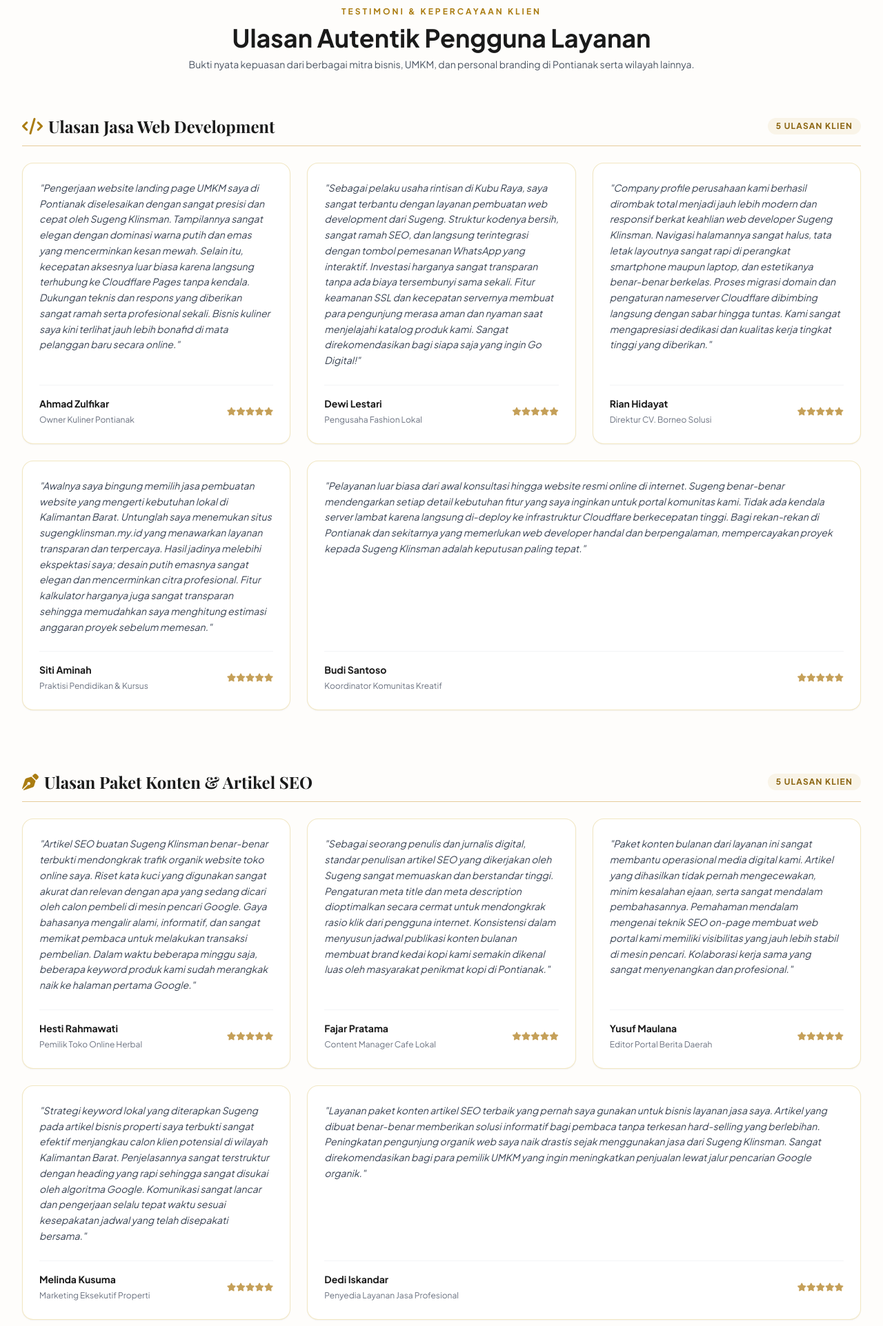
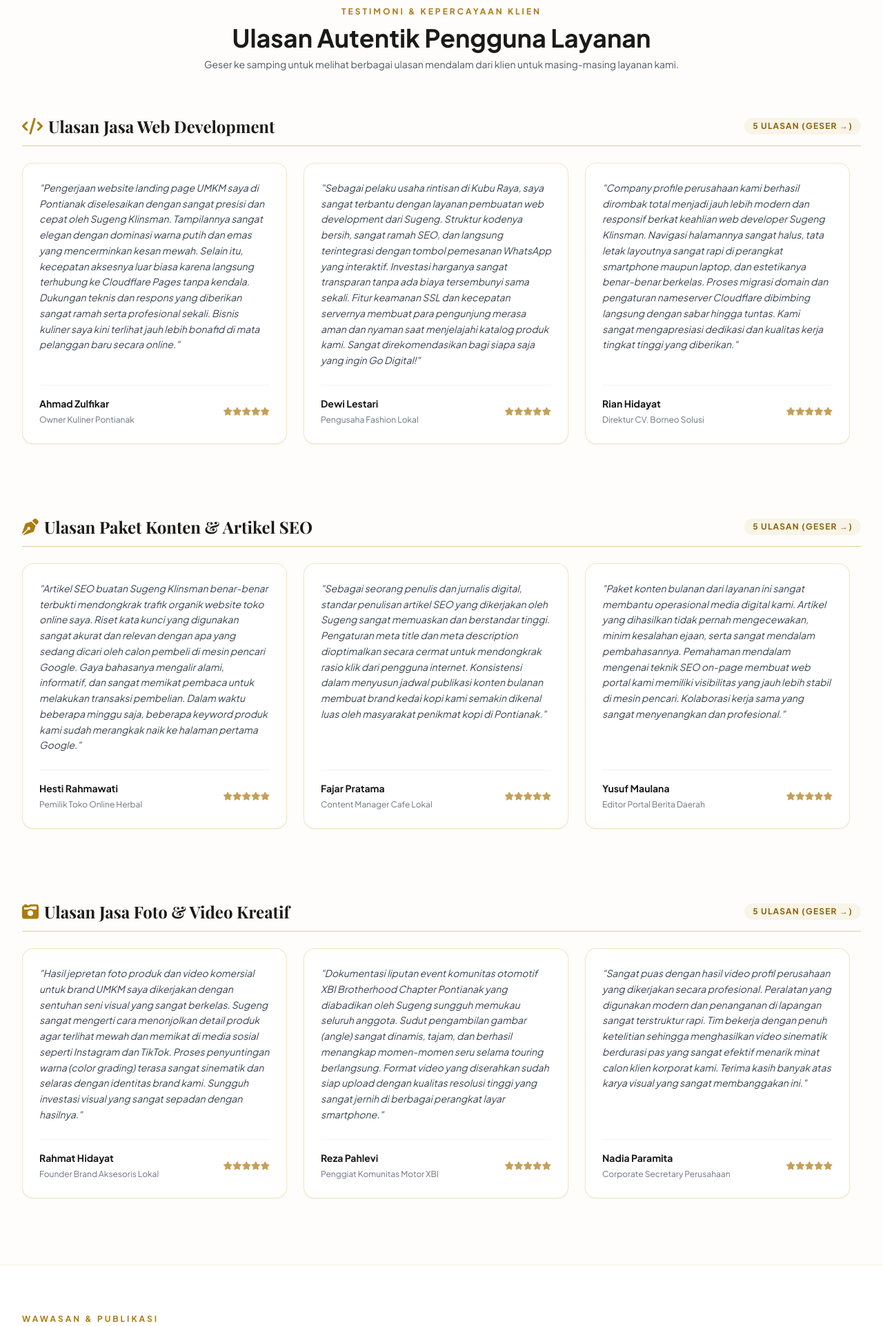
Before and after one commit to sugmo212/sugengklinsman.my.id, a plain HTML site: page index.html in a window 1280 px wide. Shown: the part 1747-3670 px from the top of the page at 69% size. Drawn offline with nearby package versions, Linux system fonts and the light colour scheme; a web font is replaced by a local one.

```diff
--- a/index.html
+++ b/index.html
@@ -96,6 +96,10 @@
         .text-gold-gradient { background: linear-gradient(135deg, #D4AF37 0%, #AA7C11 100%); -webkit-background-clip: text; -webkit-text-fill-color: transparent; }
         .gold-card { background: #FFFFFF; border: 1px solid rgba(212, 175, 55, 0.3); transition: all 0.3s ease; }
         .gold-card:hover { border-color: #D4AF37; box-shadow: 0 10px 30px -4px rgba(212, 175, 55, 0.15); transform: translateY(-3px); }
+
+        /* Custom Scrollbar untuk slider ulasan */
+        .no-scrollbar::-webkit-scrollbar { display: none; }
+        .no-scrollbar { -ms-overflow-style: none; scrollbar-width: none; }
     </style>
 </head>
 <body class="bg-white text-slate-800 antialiased selection:bg-gold-400 selection:text-white">
@@ -271,39 +275,39 @@
                 </div>
             </section>
 
-            <!-- ==================== ULASAN KLIEN UNTUK MASING-MASING LAYANAN ==================== -->
+            <!-- ==================== ULASAN KLIEN HORIZONTAL SCROLL (SLIDER) ==================== -->
             <section class="py-20 bg-gold-50/50 border-t border-gold-200/50">
                 <div class="max-w-7xl mx-auto px-4 sm:px-6 lg:px-8 space-y-16">
                     <div class="text-center max-w-3xl mx-auto">
                         <span class="text-xs font-bold uppercase tracking-[0.25em] text-gold-600">Testimoni & Kepercayaan Klien</span>
                         <h2 class="text-3xl sm:text-4xl font-bold text-obsidian mt-2">Ulasan Autentik Pengguna Layanan</h2>
-                        <p class="text-gray-600 mt-2 text-sm">Bukti nyata kepuasan dari berbagai mitra bisnis, UMKM, dan personal branding di Pontianak serta wilayah lainnya.</p>
+                        <p class="text-gray-600 mt-2 text-sm">Geser ke samping untuk melihat berbagai ulasan mendalam dari klien untuk masing-masing layanan kami.</p>
                     </div>
 
-                    <!-- LAYANAN 1: WEB DEVELOPMENT (5 Ulasan Berbeda) -->
-                    <div class="space-y-6">
+                    <!-- LAYANAN 1: WEB DEVELOPMENT (5 Ulasan - Scroll Horizontal) -->
+                    <div class="space-y-4">
                         <div class="border-b border-gold-300 pb-3 flex items-center justify-between">
                             <h3 class="font-serif text-2xl font-bold text-obsidian flex items-center gap-2">
                                 <i class="fa-solid fa-code text-gold-600"></i> Ulasan Jasa Web Development
                             </h3>
-                            <span class="text-xs font-bold uppercase tracking-widest text-gold-700 bg-gold-100 px-3 py-1 rounded-full">5 Ulasan Klien</span>
+                            <span class="text-xs font-bold uppercase tracking-widest text-gold-700 bg-gold-100 px-3 py-1 rounded-full">5 Ulasan (Geser &rarr;)</span>
                         </div>
-                        <div class="grid md:grid-cols-2 lg:grid-cols-3 gap-6">
+                        <div class="flex overflow-x-auto space-x-6 pb-4 pt-2 no-scrollbar snap-x snap-mandatory">
                             <!-- Review 1 -->
-                            <div class="gold-card rounded-2xl p-6 flex flex-col justify-between shadow-sm">
+                            <div class="flex-shrink-0 w-80 sm:w-96 snap-center gold-card rounded-2xl p-6 flex flex-col justify-between shadow-sm">
                                 <p class="text-gray-700 text-sm italic leading-relaxed">
                                     "Pengerjaan website landing page UMKM saya di Pontianak diselesaikan dengan sangat presisi dan cepat oleh Sugeng Klinsman. Tampilannya sangat elegan dengan dominasi warna putih dan emas yang mencerminkan kesan mewah. Selain itu, kecepatan aksesnya luar biasa karena langsung terhubung ke Cloudflare Pages tanpa kendala. Dukungan teknis dan respons yang diberikan sangat ramah serta profesional sekali. Bisnis kuliner saya kini terlihat jauh lebih bonafid di mata pelanggan baru secara online."
                                 </p>
                                 <div class="mt-6 pt-4 border-t border-gray-100 flex items-center justify-between">
                                     <div>
                                         <h4 class="font-bold text-sm text-obsidian">Ahmad Zulfikar</h4>
-        <span class="text-xs text-gray-500">Owner Kuliner Pontianak</span>
+                                        <span class="text-xs text-gray-500">Owner Kuliner Pontianak</span>
                                     </div>
                                     <div class="text-gold-500 text-xs"><i class="fa-solid fa-star"></i><i class="fa-solid fa-star"></i><i class="fa-solid fa-star"></i><i class="fa-solid fa-star"></i><i class="fa-solid fa-star"></i></div>
                                 </div>
                             </div>
                             <!-- Review 2 -->
-                            <div class="gold-card rounded-2xl p-6 flex flex-col justify-between shadow-sm">
+                            <div class="flex-shrink-0 w-80 sm:w-96 snap-center gold-card rounded-2xl p-6 flex flex-col justify-between shadow-sm">
                                 <p class="text-gray-700 text-sm italic leading-relaxed">
                                     "Sebagai pelaku usaha rintisan di Kubu Raya, saya sangat terbantu dengan layanan pembuatan web development dari Sugeng. Struktur kodenya bersih, sangat ramah SEO, dan langsung terintegrasi dengan tombol pemesanan WhatsApp yang interaktif. Investasi harganya sangat transparan tanpa ada biaya tersembunyi sama sekali. Fitur keamanan SSL dan kecepatan servernya membuat para pengunjung merasa aman dan nyaman saat menjelajahi katalog produk kami. Sangat direkomendasikan bagi siapa saja yang ingin Go Digital!"
                                 </p>
@@ -316,7 +320,7 @@
                                 </div>
                             </div>
                             <!-- Review 3 -->
-                            <div class="gold-card rounded-2xl p-6 flex flex-col justify-between shadow-sm">
+                            <div class="flex-shrink-0 w-80 sm:w-96 snap-center gold-card rounded-2xl p-6 flex flex-col justify-between shadow-sm">
                                 <p class="text-gray-700 text-sm italic leading-relaxed">
                                     "Company profile perusahaan kami berhasil dirombak total menjadi jauh lebih modern dan responsif berkat keahlian web developer Sugeng Klinsman. Navigasi halamannya sangat halus, tata letak layoutnya sangat rapi di perangkat smartphone maupun laptop, dan estetikanya benar-benar berkelas. Proses migrasi domain dan pengaturan nameserver Cloudflare dibimbing langsung dengan sabar hingga tuntas. Kami sangat mengapresiasi dedikasi dan kualitas kerja tingkat tinggi yang diberikan."
                                 </p>
@@ -329,7 +333,7 @@
                                 </div>
                             </div>
                             <!-- Review 4 -->
-                            <div class="gold-card rounded-2xl p-6 flex flex-col justify-between shadow-sm">
+                            <div class="flex-shrink-0 w-80 sm:w-96 snap-center gold-card rounded-2xl p-6 flex flex-col justify-between shadow-sm">
                                 <p class="text-gray-700 text-sm italic leading-relaxed">
                                     "Awalnya saya bingung memilih jasa pembuatan website yang mengerti kebutuhan lokal di Kalimantan Barat. Untunglah saya menemukan situs sugengklinsman.my.id yang menawarkan layanan transparan dan terpercaya. Hasil jadinya melebihi ekspektasi saya; desain putih emasnya sangat elegan dan mencerminkan citra profesional. Fitur kalkulator harganya juga sangat transparan sehingga memudahkan saya menghitung estimasi anggaran proyek sebelum memesan."
                                 </p>
@@ -342,7 +346,7 @@
                                 </div>
                             </div>
                             <!-- Review 5 -->
-                            <div class="gold-card rounded-2xl p-6 flex flex-col justify-between shadow-sm lg:col-span-2">
+                            <div class="flex-shrink-0 w-80 sm:w-96 snap-center gold-card rounded-2xl p-6 flex flex-col justify-between shadow-sm">
                                 <p class="text-gray-700 text-sm italic leading-relaxed">
                                     "Pelayanan luar biasa dari awal konsultasi hingga website resmi online di internet. Sugeng benar-benar mendengarkan setiap detail kebutuhan fitur yang saya inginkan untuk portal komunitas kami. Tidak ada kendala server lambat karena langsung di-deploy ke infrastruktur Cloudflare berkecepatan tinggi. Bagi rekan-rekan di Pontianak dan sekitarnya yang memerlukan web developer handal dan berpengalaman, mempercayakan proyek kepada Sugeng Klinsman adalah keputusan paling tepat."
                                 </p>
@@ -357,19 +361,19 @@
                         </div>
                     </div>
 
-                    <!-- LAYANAN 2: KONTEN & SEO (5 Ulasan Berbeda) -->
-                    <div class="space-y-6 pt-6">
+                    <!-- LAYANAN 2: KONTEN & SEO (5 Ulasan - Scroll Horizontal) -->
+                    <div class="space-y-4 pt-6">
                         <div class="border-b border-gold-300 pb-3 flex items-center justify-between">
                             <h3 class="font-serif text-2xl font-bold text-obsidian flex items-center gap-2">
                                 <i class="fa-solid fa-pen-nib text-gold-600"></i> Ulasan Paket Konten & Artikel SEO
                             </h3>
-                            <span class="text-xs font-bold uppercase tracking-widest text-gold-700 bg-gold-100 px-3 py-1 rounded-full">5 Ulasan Klien</span>
+                            <span class="text-xs font-bold uppercase tracking-widest text-gold-700 bg-gold-100 px-3 py-1 rounded-full">5 Ulasan (Geser &rarr;)</span>
                         </div>
-                        <div class="grid md:grid-cols-2 lg:grid-cols-3 gap-6">
+                        <div class="flex overflow-x-auto space-x-6 pb-4 pt-2 no-scrollbar snap-x snap-mandatory">
                             <!-- Review 1 -->
-                            <div class="gold-card rounded-2xl p-6 flex flex-col justify-between shadow-sm">
+                            <div class="flex-shrink-0 w-80 sm:w-96 snap-center gold-card rounded-2xl p-6 flex flex-col justify-between shadow-sm">
                                 <p class="text-gray-700 text-sm italic leading-relaxed">
-                                    "Artikel SEO buatan Sugeng Klinsman benar-benar terbukti mendongkrak trafik organik website toko online saya. Riset kata kuci yang digunakan sangat akurat dan relevan dengan apa yang sedang dicari oleh calon pembeli di mesin pencari Google. Gaya bahasanya mengalir alami, informatif, dan sangat memikat pembaca untuk melakukan transaksi pembelian. Dalam waktu beberapa minggu saja, beberapa keyword produk kami sudah merangkak naik ke halaman pertama Google."
+                                    "Artikel SEO buatan Sugeng Klinsman benar-benar terbukti mendongkrak trafik organik website toko online saya. Riset kata kunci yang digunakan sangat akurat dan relevan dengan apa yang sedang dicari oleh calon pembeli di mesin pencari Google. Gaya bahasanya mengalir alami, informatif, dan sangat memikat pembaca untuk melakukan transaksi pembelian. Dalam waktu beberapa minggu saja, beberapa keyword produk kami sudah merangkak naik ke halaman pertama Google."
                                 </p>
                                 <div class="mt-6 pt-4 border-t border-gray-100 flex items-center justify-between">
                                     <div>
@@ -380,7 +384,7 @@
                                 </div>
                             </div>
                             <!-- Review 2 -->
-                            <div class="gold-card rounded-2xl p-6 flex flex-col justify-between shadow-sm">
+                            <div class="flex-shrink-0 w-80 sm:w-96 snap-center gold-card rounded-2xl p-6 flex flex-col justify-between shadow-sm">
                                 <p class="text-gray-700 text-sm italic leading-relaxed">
                                     "Sebagai seorang penulis dan jurnalis digital, standar penulisan artikel SEO yang dikerjakan oleh Sugeng sangat memuaskan dan berstandar tinggi. Pengaturan meta title dan meta description dioptimalkan secara cermat untuk mendongkrak rasio klik dari pengguna internet. Konsistensi dalam menyusun jadwal publikasi konten bulanan membuat brand kedai kopi kami semakin dikenal luas oleh masyarakat penikmat kopi di Pontianak."
                                 </p>
@@ -393,7 +397,7 @@
                                 </div>
                             </div>
                             <!-- Review 3 -->
-                            <div class="gold-card rounded-2xl p-6 flex flex-col justify-between shadow-sm">
+                            <div class="flex-shrink-0 w-80 sm:w-96 snap-center gold-card rounded-2xl p-6 flex flex-col justify-between shadow-sm">
                                 <p class="text-gray-700 text-sm italic leading-relaxed">
                                     "Paket konten bulanan dari layanan ini sangat membantu operasional media digital kami. Artikel yang dihasilkan tidak pernah mengecewakan, minim kesalahan ejaan, serta sangat mendalam pembahasannya. Pemahaman mendalam mengenai teknik SEO on-page membuat web portal kami memiliki visibilitas yang jauh lebih stabil di mesin pencari. Kolaborasi kerja sama yang sangat menyenangkan dan profesional."
                                 </p>
@@ -406,7 +410,7 @@
                                 </div>
                             </div>
                             <!-- Review 4 -->
-                            <div class="gold-card rounded-2xl p-6 flex flex-col justify-between shadow-sm">
+                            <div class="flex-shrink-0 w-80 sm:w-96 snap-center gold-card rounded-2xl p-6 flex flex-col justify-between shadow-sm">
                                 <p class="text-gray-700 text-sm italic leading-relaxed">
                                     "Strategi keyword lokal yang diterapkan Sugeng pada artikel bisnis properti saya terbukti sangat efektif menjangkau calon klien potensial di wilayah Kalimantan Barat. Penjelasannya sangat terstruktur dengan heading yang rapi sehingga sangat disukai oleh algoritma Google. Komunikasi sangat lancar dan pengerjaan selalu tepat waktu sesuai kesepakatan jadwal yang telah disepakati bersama."
                                 </p>
@@ -419,7 +423,7 @@
                                 </div>
                             </div>
                             <!-- Review 5 -->
-                            <div class="gold-card rounded-2xl p-6 flex flex-col justify-between shadow-sm lg:col-span-2">
+                            <div class="flex-shrink-0 w-80 sm:w-96 snap-center gold-card rounded-2xl p-6 flex flex-col justify-between shadow-sm">
                                 <p class="text-gray-700 text-sm italic leading-relaxed">
                                     "Layanan paket konten artikel SEO terbaik yang pernah saya gunakan untuk bisnis layanan jasa saya. Artikel yang dibuat benar-benar memberikan solusi informatif bagi pembaca tanpa terkesan hard-selling yang berlebihan. Peningkatan pengunjung organik web saya naik drastis sejak menggunakan jasa dari Sugeng Klinsman. Sangat direkomendasikan bagi para pemilik UMKM yang ingin meningkatkan penjualan lewat jalur pencarian Google organik."
                                 </p>
@@ -434,17 +438,17 @@
                         </div>
                     </div>
 
-                    <!-- LAYANAN 3: FOTO & VIDEO KREATIF (5 Ulasan Berbeda) -->
-                    <div class="space-y-6 pt-6">
+                    <!-- LAYANAN 3: FOTO & VIDEO KREATIF (5 Ulasan - Scroll Horizontal) -->
+                    <div class="space-y-4 pt-6">
                         <div class="border-b border-gold-300 pb-3 flex items-center justify-between">
                             <h3 class="font-serif text-2xl font-bold text-obsidian flex items-center gap-2">
                                 <i class="fa-solid fa-camera-retro text-gold-600"></i> Ulasan Jasa Foto & Video Kreatif
                             </h3>
-                            <span class="text-xs font-bold uppercase tracking-widest text-gold-700 bg-gold-100 px-3 py-1 rounded-full">5 Ulasan Klien</span>
+                            <span class="text-xs font-bold uppercase tracking-widest text-gold-700 bg-gold-100 px-3 py-1 rounded-full">5 Ulasan (Geser &rarr;)</span>
                         </div>
-                        <div class="grid md:grid-cols-2 lg:grid-cols-3 gap-6">
+                        <div class="flex overflow-x-auto space-x-6 pb-4 pt-2 no-scrollbar snap-x snap-mandatory">
                             <!-- Review 1 -->
-                            <div class="gold-card rounded-2xl p-6 flex flex-col justify-between shadow-sm">
+                            <div class="flex-shrink-0 w-80 sm:w-96 snap-center gold-card rounded-2xl p-6 flex flex-col justify-between shadow-sm">
                                 <p class="text-gray-700 text-sm italic leading-relaxed">
                                     "Hasil jepretan foto produk dan video komersial untuk brand UMKM saya dikerjakan dengan sentuhan seni visual yang sangat berkelas. Sugeng sangat mengerti cara menonjolkan detail produk agar terlihat mewah dan memikat di media sosial seperti Instagram dan TikTok. Proses penyuntingan warna (color grading) terasa sangat sinematik dan selaras dengan identitas brand kami. Sungguh investasi visual yang sangat sepadan dengan hasilnya."
                                 </p>
@@ -457,7 +461,7 @@
                                 </div>
                             </div>
                             <!-- Review 2 -->
-                            <div class="gold-card rounded-2xl p-6 flex flex-col justify-between shadow-sm">
+                            <div class="flex-shrink-0 w-80 sm:w-96 snap-center gold-card rounded-2xl p-6 flex flex-col justify-between shadow-sm">
                                 <p class="text-gray-700 text-sm italic leading-relaxed">
                                     "Dokumentasi liputan event komunitas otomotif XBI Brotherhood Chapter Pontianak yang diabadikan oleh Sugeng sungguh memukau seluruh anggota. Sudut pengambilan gambar (angle) sangat dinamis, tajam, dan berhasil menangkap momen-momen seru selama touring berlangsung. Format video yang diserahkan sudah siap upload dengan kualitas resolusi tinggi yang sangat jernih di berbagai perangkat layar smartphone."
                                 </p>
@@ -470,7 +474,7 @@
                                 </div>
                             </div>
                             <!-- Review 3 -->
-                            <div class="gold-card rounded-2xl p-6 flex flex-col justify-between shadow-sm">
+                            <div class="flex-shrink-0 w-80 sm:w-96 snap-center gold-card rounded-2xl p-6 flex flex-col justify-between shadow-sm">
                                 <p class="text-gray-700 text-sm italic leading-relaxed">
                                     "Sangat puas dengan hasil video profil perusahaan yang dikerjakan secara profesional. Peralatan yang digunakan modern dan penanganan di lapangan sangat terstruktur rapi. Tim bekerja dengan penuh ketelitian sehingga menghasilkan video sinematik berdurasi pas yang sangat efektif menarik minat calon klien korporat kami. Terima kasih banyak atas karya visual yang sangat membanggakan ini."
                                 </p>
@@ -483,7 +487,7 @@
                                 </div>
                             </div>
                             <!-- Review 4 -->
-                            <div class="gold-card rounded-2xl p-6 flex flex-col justify-between shadow-sm">
+                            <div class="flex-shrink-0 w-80 sm:w-96 snap-center gold-card rounded-2xl p-6 flex flex-col justify-between shadow-sm">
                                 <p class="text-gray-700 text-sm italic leading-relaxed">
                                     "Sesi pemotretan produk kuliner di cafe kami berjalan sangat santai namun menghasilkan foto-foto yang sangat menggugah selera. Sugeng memiliki ketajaman mata artistik dalam menata cahaya dan latar belakang objek foto. Hasil editannya pun cepat diserahkan tanpa mengurangi kualitas resolusi sedikit pun. Sangat direkomendasikan bagi para pemilik kafe dan resto di Pontianak yang ingin menaikkan level promosi visualnya."
                                 </p>
@@ -496,7 +500,7 @@
                                 </div>
                             </div>
                             <!-- Review 5 -->
-                            <div class="gold-card rounded-2xl p-6 flex flex-col justify-between shadow-sm lg:col-span-2">
+                            <div class="flex-shrink-0 w-80 sm:w-96 snap-center gold-card rounded-2xl p-6 flex flex-col justify-between shadow-sm">
                                 <p class="text-gray-700 text-sm italic leading-relaxed">
                                     "Jasa foto dan video kreatif terbaik di Pontianak! Kualitas estetika warna yang dihasilkan benar-benar memberikan karakter kuat pada portofolio karya saya. Komunikasi sangat interaktif, ramah, dan sangat fleksibel dalam mengakomodasi konsep visual yang saya inginkan. Seluruh master file diserahkan secara lengkap tanpa ada batasan yang menyulitkan klien. Sukses selalu untuk Sugeng Klinsman!"
                                 </p>
```
